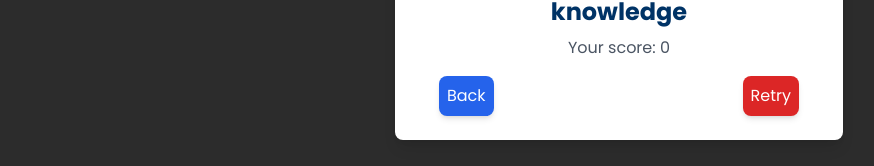
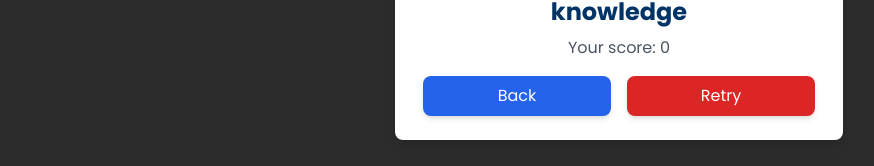
Before and after one commit to sayand-ak/quiz-app, a React (Vite) app: page /result in a window 1280 px wide. Shown: the part 536-702 px from the top of the page, without its empty margins (21-895 px from the left). Built offline with nearby package versions, Linux system fonts and the light colour scheme.

Commit message:
completed all pages with all functionalities.

```diff
--- a/package.json
+++ b/package.json
@@ -19,6 +19,7 @@
     "react-dom": "^18.3.1",
     "react-hook-form": "^7.52.2",
     "react-icons": "^5.2.1",
+    "react-redux": "^9.1.2",
     "react-router-dom": "^6.26.0",
     "redux-persist": "^6.0.0"
   },
--- a/src/pages/Result.tsx
+++ b/src/pages/Result.tsx
@@ -80,15 +80,15 @@ const Result: React.FC = () => {
                             </p>
                         </div>
                     )}
-                <div className='text-white flex justify-between mt-4 mx-5'>
+                <div className='text-white flex gap-4 mt-4 mx-1'>
                     <button
-                        className='bg-blue-600 hover:bg-blue-700 text-white p-2 rounded-lg shadow-md transition-colors duration-300'
+                        className='bg-blue-600 hover:bg-blue-700 text-white py-2 rounded-lg shadow-md transition-colors duration-300 w-full'
                         onClick={handleBackClick}
                     >
                         Back
                     </button>
                     <button
-                        className='bg-red-600 hover:bg-red-700 text-white p-2 rounded-lg shadow-md transition-colors duration-300'
+                        className='bg-red-600 hover:bg-red-700 text-white py-2 rounded-lg shadow-md transition-colors duration-300 w-full'
                         onClick={handleRetryClick}
                     >
                         Retry
```
Also changed, not shown: 1 other file (tests, documents, lock files or other folders).
